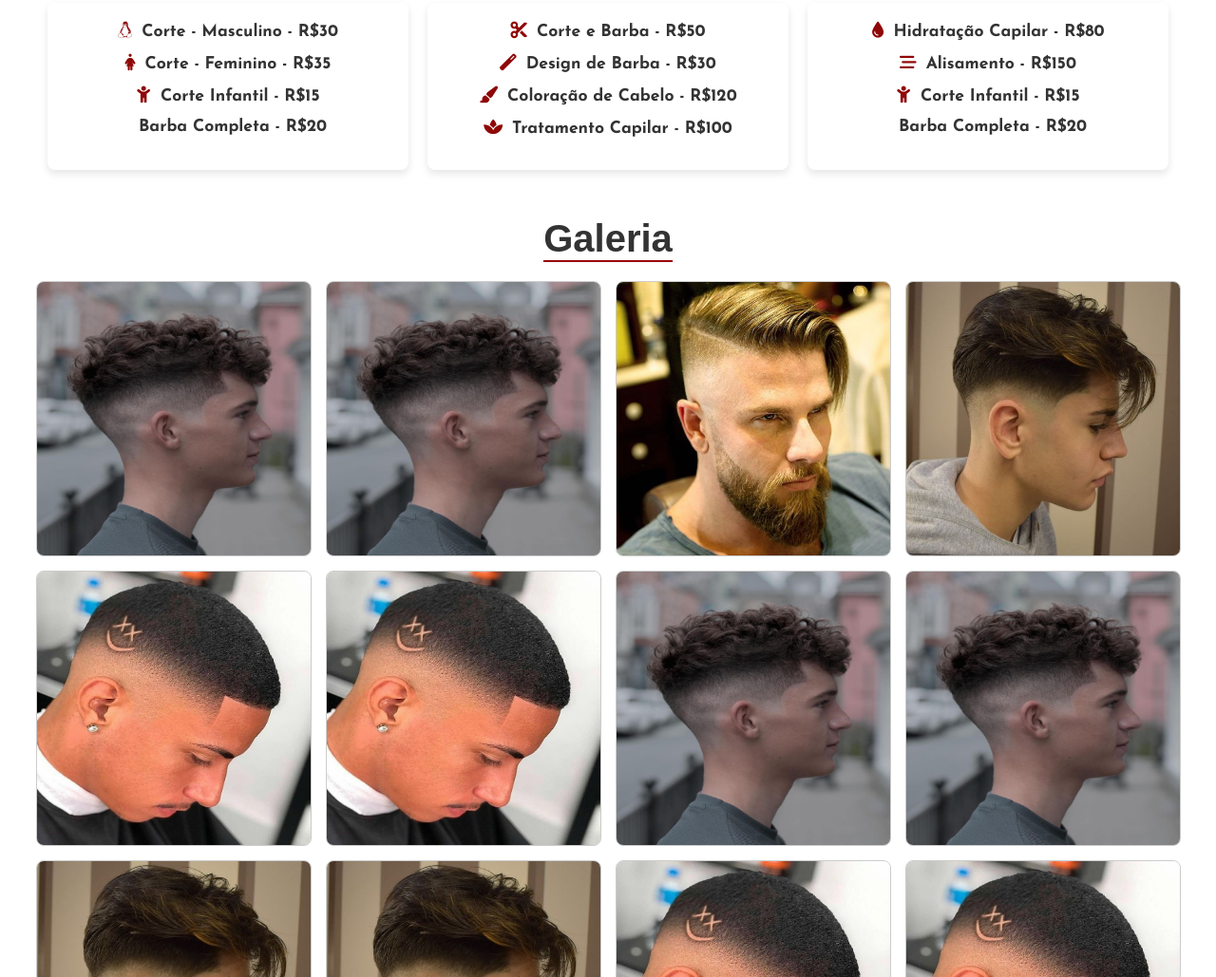
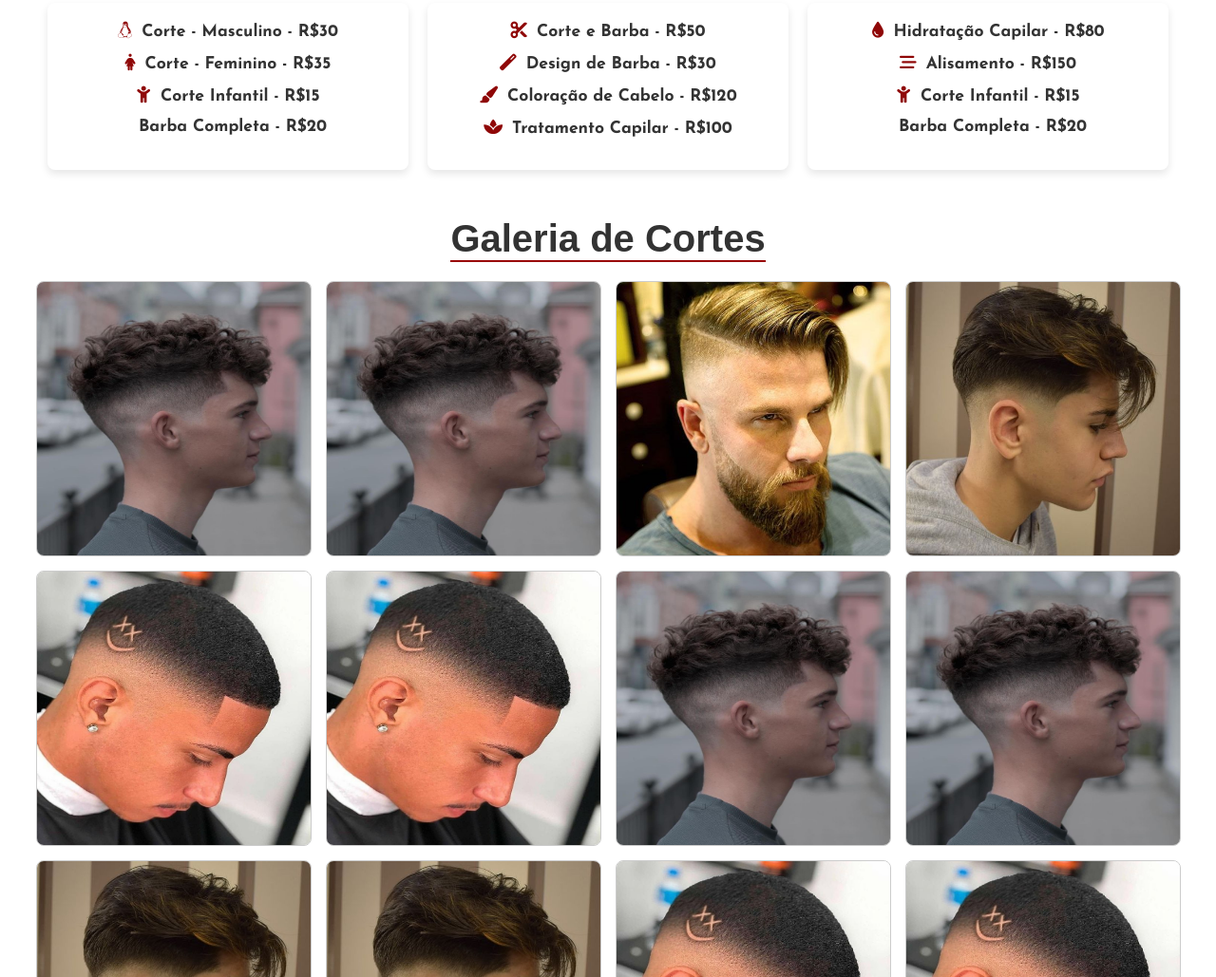
Before and after one commit to Devintors/Barbearia, a plain HTML site: page index.html in a window 1280 px wide. Shown: the part 689-1718 px from the top of the page at 95% size. Drawn offline with nearby package versions, Linux system fonts and the light colour scheme; some icons are missing; a web font is replaced by a local one.

Commit message:
Alteracao de titulo de galeria

```diff
--- a/index.html
+++ b/index.html
@@ -125,7 +125,7 @@ section h2 {
 
 
     <section id="galeria">
-        <h2>Galeria</h2>
+        <h2>Galeria de Cortes</h2>
         <div class="galeria-img">
 
             <div class="galeria-coluna4">
```
